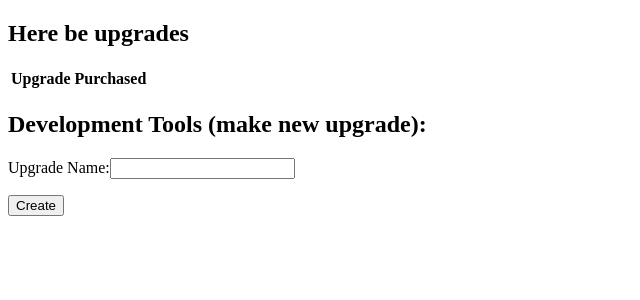
After one commit to BiTheDev/Project_one, a Django app: template apps/Food_Truck/templates/upgrade.html in a window 1280 px wide. The commit adds this page. Shown: the top 300 px of the page, without its empty margins (0-640 px from the left). Run offline with Django 3.2, Linux system fonts and the light colour scheme; the template is opened without the code that fills it, so the values that code supplies are empty; parts of the project's set-up code (start-up, migrations or seed data) failed here and were passed over.

Commit message:
report and upgrade system

```diff
--- a/apps/Food_Truck/models.py
+++ b/apps/Food_Truck/models.py
@@ -71,6 +71,7 @@ class Ingredient(models.Model):
 	buy_price = models.FloatField()
 	stock= models.IntegerField(default=0)
 	description = models.CharField(max_length=255, null=True)
+	perishable = models.BooleanField(default=False)
 	created_at = models.DateTimeField(auto_now_add = True)
 	updated_at = models.DateTimeField(auto_now = True)
 
--- a/apps/Food_Truck/templates/dashboard.html
+++ b/apps/Food_Truck/templates/dashboard.html
@@ -14,6 +14,8 @@
   		<a href="javascript:void(0)" class="closebtn" onclick="closeNav()">&times;</a>
   		<a href="/shopping_list">Go Shopping</a>
   		<a href="/cook">Prepare Food</a>
+  		<a href="report">Report</a>
+  		<a href="/upgrade">Upgrade</a>
   		<a href="#">Settings</a>
   		<a href="/tools"> Developer Tools</a>
   		<a href="/logout/"> Logout</a>
@@ -32,8 +34,6 @@
 		</nav>
 		<div id="main">
 			<h1>Welcome!</h1>
-			<p>Current Fund: {{user.fund}}</p>
-			<a href="/sell">Sell</a>
 		</div>
 		<div id="truck" class="bg-success">
 			<p>Your Shop</p>
@@ -75,6 +75,8 @@
 				</select></p>
 			<button type='submit'>Pack up and move! (Costs $100)</button>
 		</form>
+			<p>Current Fund: {{user.fund}}</p>
+			<a href="/sell">Sell</a>
 		</div>
 			{% if messages %}
       			{% for message in messages %}
--- /dev/null
+++ b/apps/Food_Truck/templates/upgrade.html
@@ -0,0 +1,32 @@
+<!DOCTYPE html>
+<html>
+<head>
+	<title>Upgrade</title>
+</head>
+<body>
+	<h2>Here be upgrades</h2>
+	<table>
+		<thead>
+			<th>Upgrade</th>
+			<th>Purchased</th>
+		</thead>
+		<tbody>
+		{%for upgrade in upgrades%}
+			<td>{{upgrade.name}}</td>
+				{%if upgrade.activate == False%}
+				<td>No</td>
+				{%endif%}
+				{%if upgrade.activate == True%}
+				<td>Yes</td>
+				{%endif%}
+		{%endfor%}
+	</tbody>
+	</table>
+	<h2>Development Tools (make new upgrade):</h2>
+	<form action='/make_upgrade' method='post'>
+		{%csrf_token%}
+		<p>Upgrade Name:<input type="text" name="upgrade_name"></p>
+		<button type='submit'>Create</button>
+	</form>
+</body>
+</html>
--- a/apps/Food_Truck/urls.py
+++ b/apps/Food_Truck/urls.py
@@ -20,5 +20,8 @@ urlpatterns =[
 	url(r'make10_food$', views.make10_food),
 	url(r'sell$', views.sell),
 	url(r'move$', views.move),
+	url(r'report$', views.report),
+	url(r'upgrade$', views.upgrade),
+	url(r'make_upgrade$', views.make_upgrade),
 
 ]
```
Also changed, not shown: apps/Food_Truck/templates/report.html (added, +17 -0 lines), apps/Food_Truck/views.py (+18 -5 lines), apps/Food_Truck/migrations/0009_ingredient_perishable.py (added), db.sqlite3.
